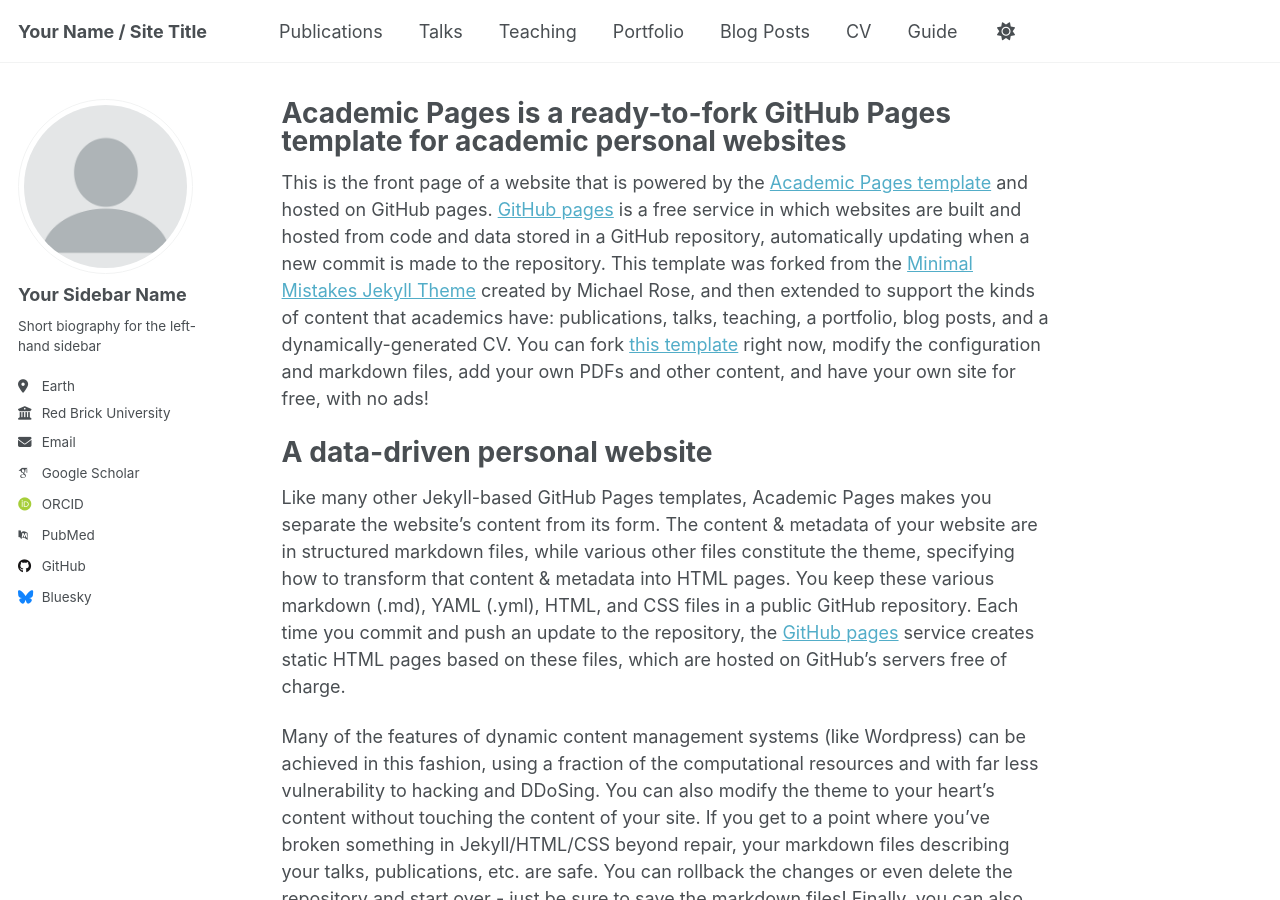
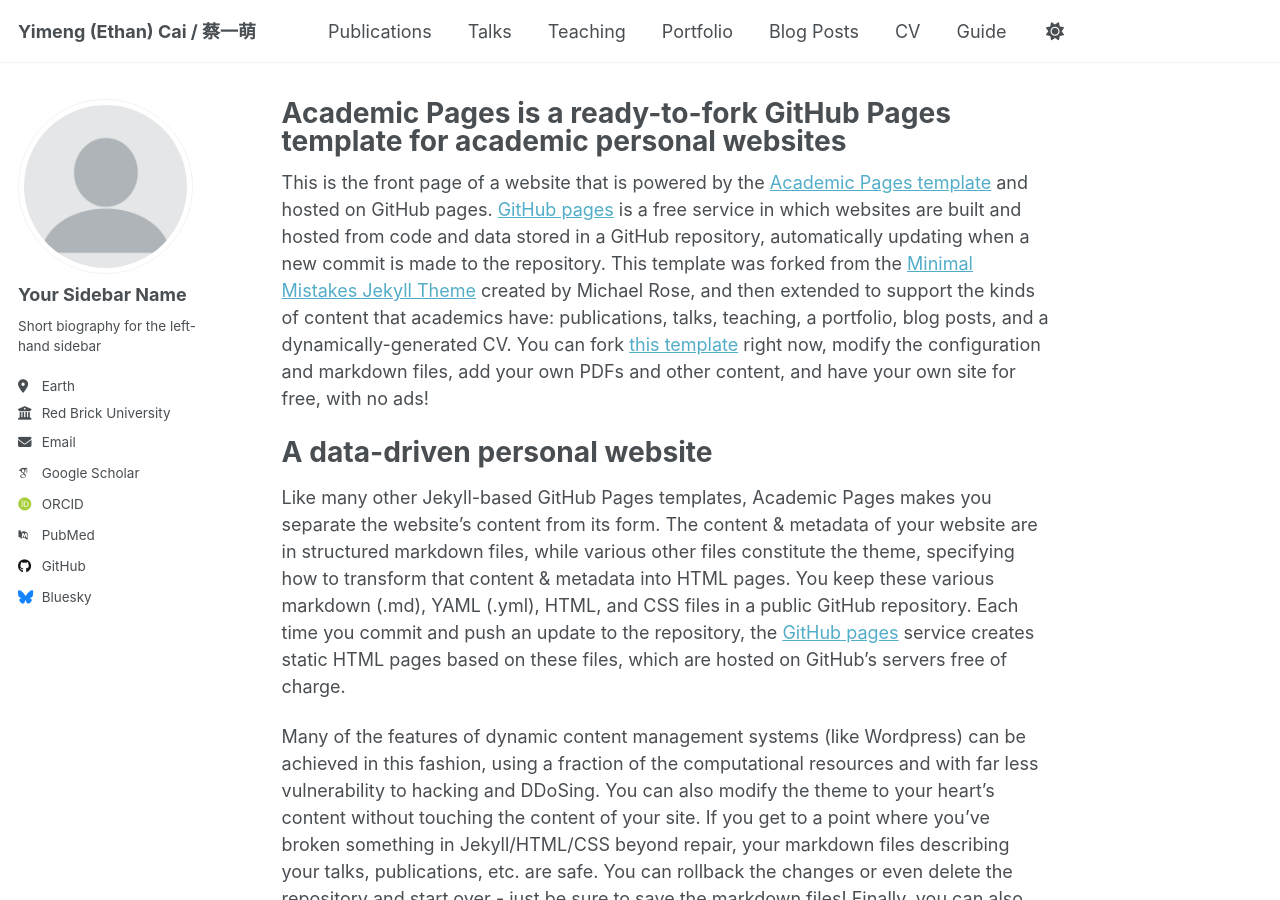
Before and after one commit to Yimeng-E-C/Yimeng-E-C.github.io, a Jekyll site: the page built from _pages/about.md, in a window 1280 px wide and 900 px high. Built offline with Jekyll 4.4.1, drawn with Linux system fonts in a browser that asks for light colours; some web fonts are replaced.

Commit message:
config.yml

```diff
--- a/_config.yml
+++ b/_config.yml
@@ -9,7 +9,7 @@
 # Basic Site Settings
 locale                   : "en-US"
 site_theme               : "default"
-title                    : "Your Name / Site Title"
+title                    : "Yimeng (Ethan) Cai / 蔡一萌"
 title_separator          : "-"
 name                     : &name "Your Name"
 description              : &description "personal description"
```
